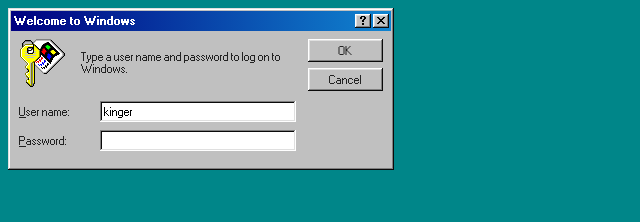
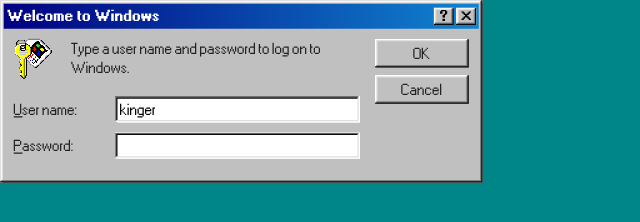
Before and after one commit to wirenux/KingOS-95, a website built with Vite: page index.html in a window 1280 px wide. Shown: the whole page, without its empty margins (0-640 px from the left). Built offline with nearby package versions, Linux system fonts and the light colour scheme.

Commit message:
style: refactor login and main styles for improved layout

```diff
--- a/src/login.css
+++ b/src/login.css
@@ -15,6 +15,19 @@
     align-items: center;
     gap: 14px;
     margin-bottom: 14px;
+}
+
+.keyIcon {
+    width: 32px;
+    height: 32px;
+    image-rendering: pixelated;
+    image-rendering: crisp-edges;
+    flex-shrink: 0;
+}
+
+.instruction-text {
+    margin: 0;
+    line-height: 1.4;
 }
 
 .login-field {
--- a/src/style.css
+++ b/src/style.css
@@ -6,11 +6,27 @@
     font-display: swap;
 }
 
-body {
+html, body {
+  margin: 0;
+  padding: 0;
+  width: 100vw;
+  height: 100vh;
+  overflow: hidden;
   background-color: #008689;
   font-family: 'W95F';
   -webkit-font-smoothing: none;
   -moz-osx-font-smoothing: grayscale;
   font-smooth: never;
+}
 
+#app {
+  width: 100%;
+  height: 100%;
+
+  transform: scale(1.25); /* 1.5x zoom */
+
+  transform-origin: top left;
+
+  width: calc(100% / 1.25);
+  height: calc(100% / 1.25);
 }
```
